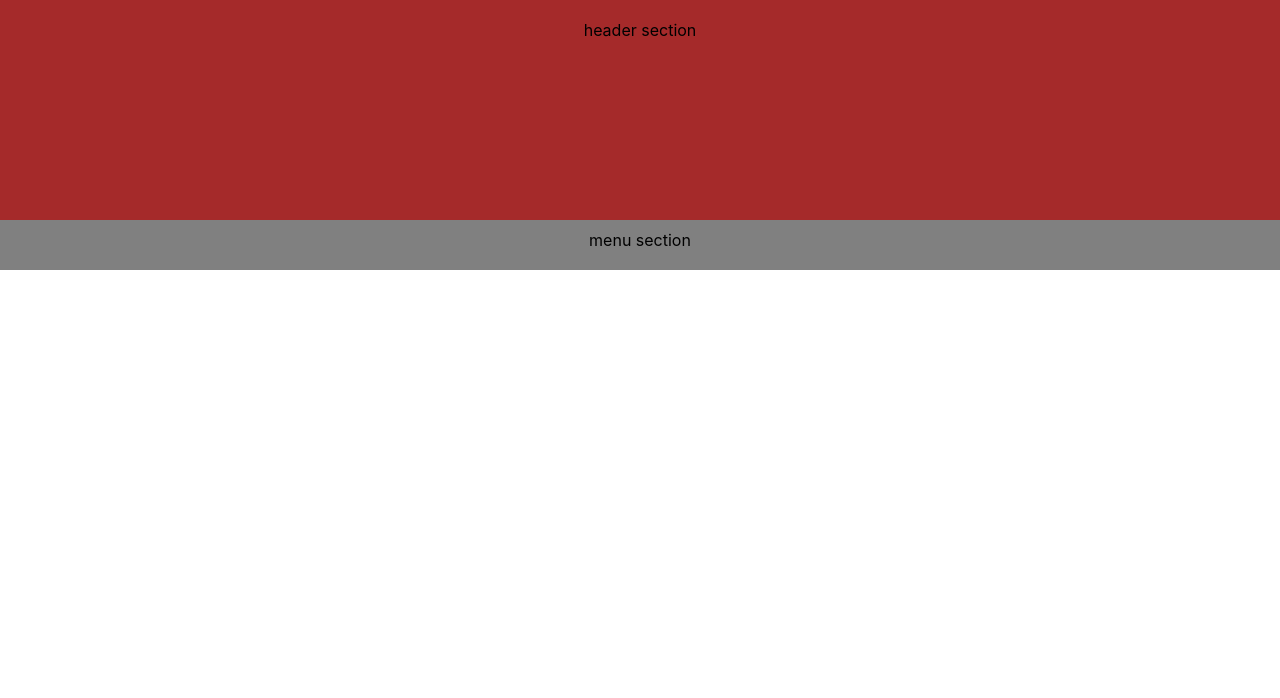
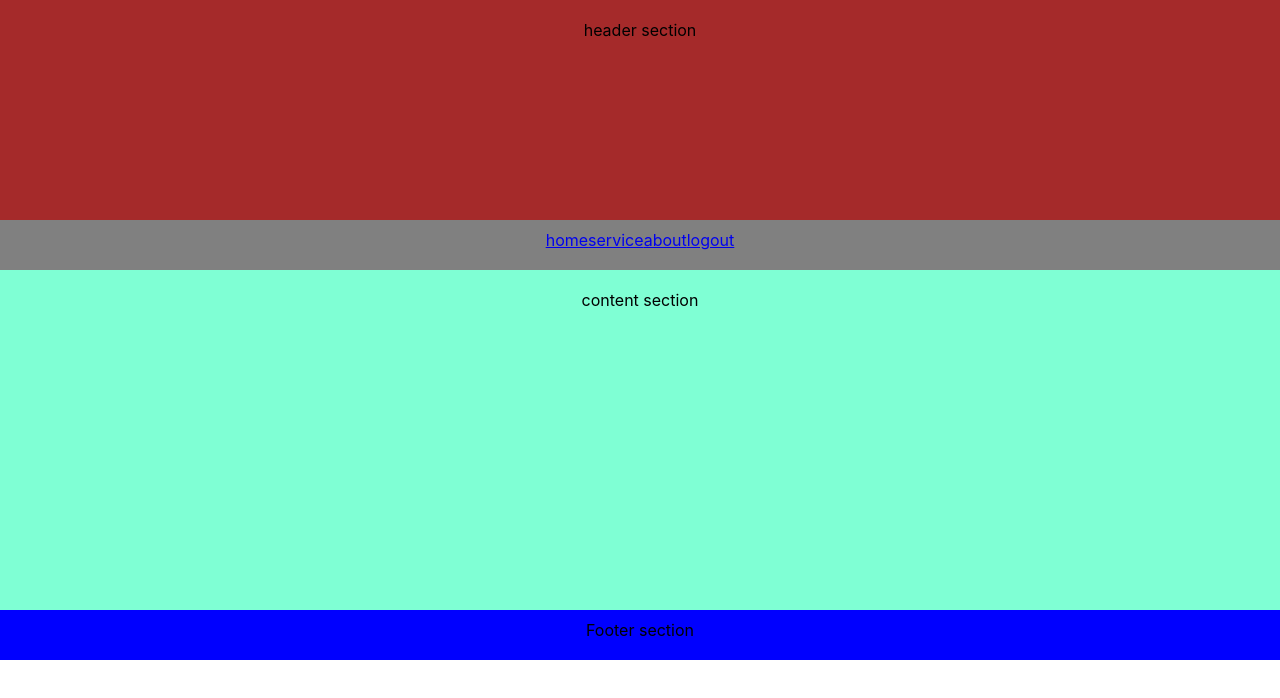
Before and after one commit to Parwatsinghpanwar/projectdemo, a React (Create React App) app: page / in a window 1280 px wide. Shown: the top 698 px of the page. Built offline with nearby package versions, Linux system fonts and the light colour scheme.

Commit message:
Add Content and Footer components with associated styles; update Menu component structure

```diff
--- a/src/App.js
+++ b/src/App.js
@@ -2,12 +2,16 @@ import logo from './logo.svg';
 import './App.css';
 import Header from './components/headercomponent/Header';
 import Menu from './components/menucomponent/menu';
+import Content from './components/contentcomponet/content';
+import Footer from './components/footercomponent/footer';
 
 function App() {
   return (
     <div id="maindiv">
       <Header/>
       <Menu/>
+      <Content/>
+      <Footer/>
     </div>
   );
 }
--- /dev/null
+++ b/src/components/contentcomponet/content.css
@@ -0,0 +1,5 @@
+#content
+{
+    height: 300px;
+    background-color: aquamarine;
+}
--- /dev/null
+++ b/src/components/contentcomponet/content.js
@@ -0,0 +1,11 @@
+import './content.css'
+
+function Content(){
+    return(
+  <div id= "content">
+    content section
+  </div>
+
+    );
+}
+export default Content;
--- /dev/null
+++ b/src/components/footercomponent/footer.css
@@ -0,0 +1,5 @@
+#footer
+{
+    background-color: blue;
+    height: 30px;
+}
--- /dev/null
+++ b/src/components/footercomponent/footer.js
@@ -0,0 +1,11 @@
+import'./footer.css';
+function Footer()
+{
+    return(
+ <div id="footer">
+    Footer section
+ </div>
+
+    );
+}
+export default Footer;
--- a/src/components/menucomponent/menu.css
+++ b/src/components/menucomponent/menu.css
@@ -4,3 +4,12 @@
     height: 30px;
     padding: 10px;
 }
+menu a
+{
+    color: white;
+    font-size: 18px;
+    margin-right:40px;
+    text-decoration: none;
+    text-transform: uppercase;
+    font-weight: bolder;
+}
--- a/src/components/menucomponent/menu.js
+++ b/src/components/menucomponent/menu.js
@@ -2,7 +2,10 @@ import './menu.css';
 function menu(){
     return(
         <div id="menu">
-            menu section
+            <a href='#'>home</a>
+            <a href='#'>service</a>
+            <a href='#'>about</a>
+            <a href='#'>logout</a>
         </div>
     );
 }
```
